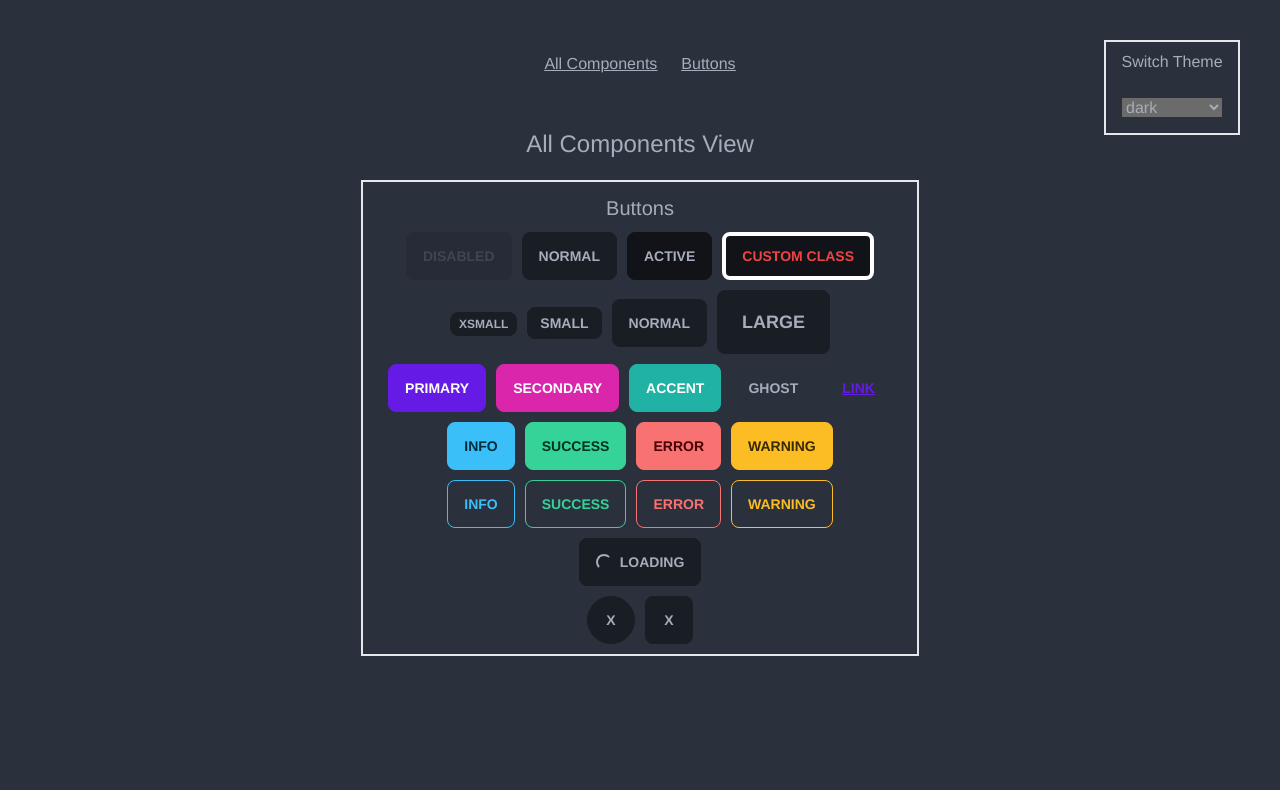
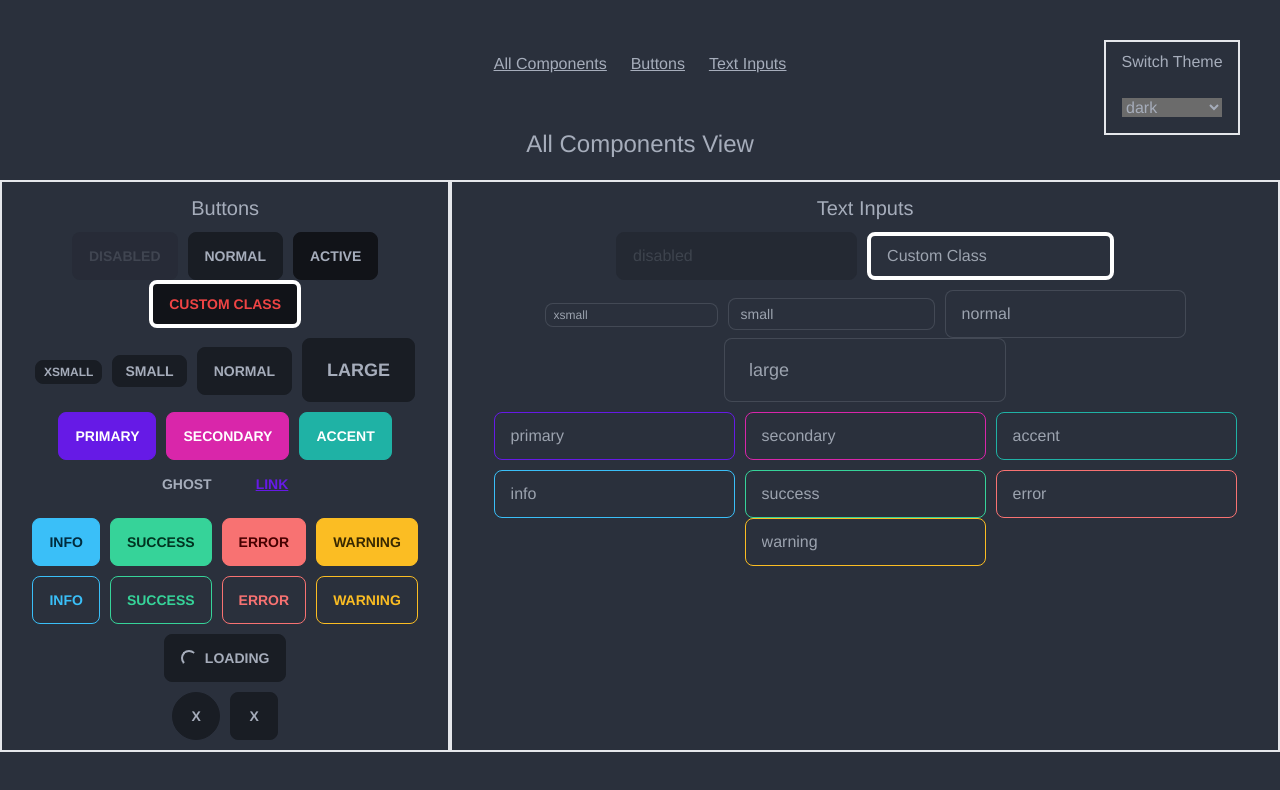
Before and after one commit to fayilmaz/vue-boilerplate, a Vue app: page / in a window 1280 px wide. Shown: the top 790 px of the page. Built offline with nearby package versions, Linux system fonts and the light colour scheme.

Commit message:
added TextInput component

```diff
--- a/src/App.vue
+++ b/src/App.vue
@@ -3,6 +3,7 @@
     <nav class="link p-10 flex justify-center">
       <router-link class="link m-3" to="/">All Components</router-link>
       <router-link class="link m-3" to="/buttons">Buttons</router-link>
+      <router-link class="link m-3" to="/text-inputs">Text Inputs</router-link>
     </nav>
     <div class="text-2xl">{{ currentPathTitle }}</div>
     <router-view />
--- /dev/null
+++ b/src/components/TextInput.vue
@@ -0,0 +1,67 @@
+<template>
+  <input
+    :class="[...classes]"
+    :disabled="disabled"
+    :placeholder="placeholder"
+  />
+</template>
+
+<script>
+import { computed } from "@vue/runtime-core";
+export default {
+  name: "TextInput",
+  props: {
+    bordered: {
+      default: true,
+      type: Boolean,
+    },
+    disabled: {
+      default: false,
+      type: Boolean,
+    },
+    color: {
+      default: "",
+      type: String,
+    },
+    size: {
+      default: "",
+      type: String,
+    },
+    label: {
+      default: "",
+      type: String,
+    },
+    customClass: {
+      default: "",
+      type: String,
+    },
+    placeHolder: {
+      default: "",
+      type: String,
+    },
+  },
+  setup(props) {
+    const textInputComponentClasses = [
+      props.customClass ? props.customClass : "",
+      "input",
+      props.disabled ? "" : "",
+      props.bordered ? "input-bordered" : "",
+      props.color === "primary" ? "input-primary" : "",
+      props.color === "secondary" ? "input-secondary" : "",
+      props.color === "accent" ? "input-accent" : "",
+      props.color === "info" ? "input-info" : "",
+      props.color === "success" ? "input-success" : "",
+      props.color === "warning" ? "input-warning" : "",
+      props.color === "error" ? "input-error" : "",
+      props.size === "xs" ? "input-xs" : "",
+      props.size === "sm" ? "input-sm" : "",
+      props.size === "lg" ? "input-lg" : "",
+    ];
+
+    const classes = computed(() => textInputComponentClasses);
+    return { textInputComponentClasses, classes };
+  },
+};
+</script>
+
+<style></style>
--- a/src/index.css
+++ b/src/index.css
@@ -9,3 +9,6 @@
 .component-section button {
   margin: 0px 5px;
 }
+.component-section input {
+  margin: 0px 5px;
+}
--- a/src/router/index.js
+++ b/src/router/index.js
@@ -1,6 +1,7 @@
 import { createRouter, createWebHistory } from "vue-router";
 import AllComponentsView from "../views/AllComponentsView.vue";
 import ButtonsView from "../views/ButtonsView.vue";
+import TextInputView from "../views/TextInputView";
 
 const routes = [
   {
@@ -17,6 +18,13 @@ const routes = [
     component: ButtonsView,
     props: true,
   },
+  {
+    path: "/text-inputs",
+    name: "text-inputs",
+    title: "Text Inputs View",
+    component: TextInputView,
+    props: true,
+  },
 ];
 
 const router = createRouter({
--- a/src/views/AllComponentsView.vue
+++ b/src/views/AllComponentsView.vue
@@ -1,15 +1,17 @@
 <template>
   <div class="flex justify-center">
     <ButtonsView />
+    <TextInputView />
   </div>
 </template>
 
 <script>
 import { useStore } from "vuex";
 import ButtonsView from "./ButtonsView.vue";
+import TextInputView from "./TextInputView.vue";
 export default {
   name: "AllComponentsView",
-  components: { ButtonsView },
+  components: { ButtonsView, TextInputView },
   setup() {
     const store = useStore();
     return { store };
--- /dev/null
+++ b/src/views/TextInputView.vue
@@ -0,0 +1,39 @@
+<template>
+  <div class="flex justify-center">
+    <div class="border-2 w-100 mt-5">
+      <h3 class="text-xl mt-3">Text Inputs</h3>
+      <div class="component-section">
+        <TextInput placeholder="disabled" :disabled="true" />
+        <TextInput
+          placeholder="Custom Class"
+          customClass="border-4 border-white text-yellow-300 "
+        />
+      </div>
+      <div class="component-section">
+        <TextInput placeholder="xsmall" size="xs" />
+        <TextInput placeholder="small" size="sm" />
+        <TextInput placeholder="normal" />
+        <TextInput placeholder="large" size="lg" />
+      </div>
+      <div class="component-section">
+        <TextInput placeholder="primary" color="primary" />
+        <TextInput placeholder="secondary" color="secondary" />
+        <TextInput placeholder="accent" color="accent" />
+      </div>
+      <div class="component-section">
+        <TextInput placeholder="info" color="info" />
+        <TextInput placeholder="success" color="success" />
+        <TextInput placeholder="error" color="error" />
+        <TextInput placeholder="warning" color="warning" />
+      </div>
+    </div>
+  </div>
+</template>
+
+<script>
+import TextInput from "../components/TextInput.vue";
+export default {
+  name: "TextInputView",
+  components: { TextInput },
+};
+</script>
```
